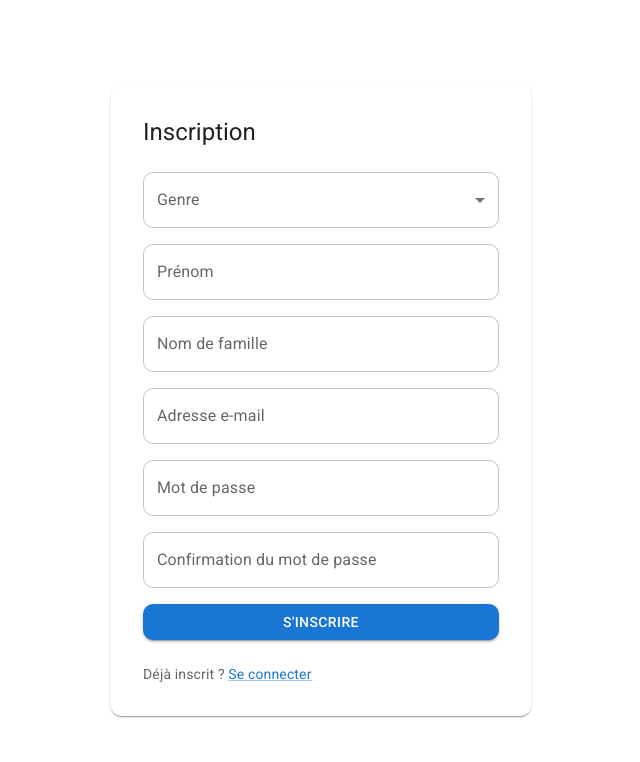
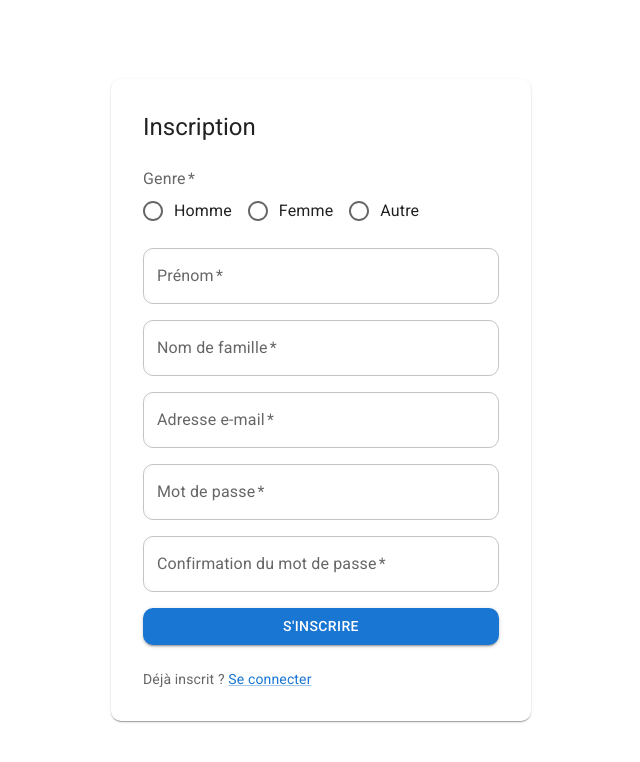
Before and after one commit to acanoenfr/insighteat-front, a React (Vite) app: page /sign_up in a window 1280 px wide. Shown: the top 762 px of the page, without its empty margins (319-959 px from the left). Built offline with nearby package versions, Linux system fonts and the light colour scheme; no server answers.

Commit message:
feat: Updating sign up page

```diff
--- a/src/assets/i18n/en/translations.json
+++ b/src/assets/i18n/en/translations.json
@@ -29,7 +29,7 @@
             },
             "no-account": "Not have an account ?"
         },
-        "sign_up": {
+        "sign-up": {
             "title": "Sign up",
             "fields": {
                 "gender": {
@@ -57,7 +57,8 @@
                 }
             },
             "errors": {
-                "unexpected-error": "An error is occurred during sign up process, please retry later."
+                "unexpected-error": "An error is occurred during sign up process, please retry later.",
+                "diff-passwords-error": "Password is different with its confirmation."
             },
             "actions": {
                 "submit": "Register",
--- a/src/assets/i18n/fr/translations.json
+++ b/src/assets/i18n/fr/translations.json
@@ -57,7 +57,8 @@
                 }
             },
             "errors": {
-                "unexpected-error": "Une erreur est survenue durant le processus d'inscription, veuillez réessayer."
+                "unexpected-error": "Une erreur est survenue durant le processus d'inscription, veuillez réessayer.",
+                "diff-passwords-error": "Le mot de passe est différent de sa confirmation."
             },
             "actions": {
                 "submit": "S'inscrire",
--- a/src/features/auth/pages/SignUpPage.tsx
+++ b/src/features/auth/pages/SignUpPage.tsx
@@ -1,7 +1,7 @@
 import { useState, type FormEvent } from "react"
 import { useNavigate, useLocation } from "react-router-dom"
 
-import { Alert, Box, Button, FormControl, InputLabel, Link, MenuItem, Paper, Select, Stack, TextField, Typography } from "@mui/material"
+import { Alert, Box, Button, FormControl, FormControlLabel, FormLabel, InputLabel, Link, MenuItem, Paper, Radio, RadioGroup, Select, Stack, TextField, Typography } from "@mui/material"
 import { Field, useForm } from "@tanstack/react-form"
 import { useTranslation } from "react-i18next"
 
@@ -29,7 +29,7 @@ export function SignUpPage() {
                 familyName: value.familyName,
                 email: value.email,
                 plainPassword: value.password
-            })
+            }, value.passwordConfirmation)
         })
     const [error, setError] = useState<string>()
 
@@ -39,10 +39,16 @@ export function SignUpPage() {
         form.handleSubmit()
     }
 
-    const handleSignUp = async (data: SignUpRequest) => {
+    const handleSignUp = async (data: SignUpRequest, passwordConfirmation: string) => {
         setError(undefined)
 
-        try {
+        if (data.plainPassword !== passwordConfirmation) {
+            setError(t('auth.sign-up.errors.diff-passwords-error'))
+            return;
+        }
+
+        try
+        {
             await signUp(data)
             navigate(from, { replace: true })
         }
@@ -74,16 +80,29 @@ export function SignUpPage() {
                                 name="gender"
                                 form={form}
                                 children={({ state, handleChange, handleBlur }) => (
-                                    <FormControl fullWidth onBlur={handleBlur}>
-                                        <InputLabel>{t('auth.sign-up.fields.gender.label')}</InputLabel>
-                                        <Select
+                                    <FormControl required fullWidth onBlur={handleBlur}>
+                                        <FormLabel>{t('auth.sign-up.fields.gender.label')}</FormLabel>
+                                        <RadioGroup
+                                            row
                                             value={state.value}
                                             onChange={(e) => handleChange(e.target.value)}
                                         >
-                                            <MenuItem value="Male">{t('auth.sign-up.fields.gender.label.options.male')}</MenuItem>
-                                            <MenuItem value="Female">{t('auth.sign-up.fields.gender.label.options.female')}</MenuItem>
-                                            <MenuItem value="Other">{t('auth.sign-up.fields.gender.label.options.other')}</MenuItem>
-                                        </Select>
+                                            <FormControlLabel
+                                                control={<Radio />}
+                                                label={t('auth.sign-up.fields.gender.options.male')}
+                                                value="Male"
+                                            />
+                                            <FormControlLabel
+                                                control={<Radio />}
+                                                label={t('auth.sign-up.fields.gender.options.female')}
+                                                value="Female"
+                                            />
+                                            <FormControlLabel
+                                                control={<Radio />}
+                                                label={t('auth.sign-up.fields.gender.options.other')}
+                                                value="Other"
+                                            />
+                                        </RadioGroup>
                                     </FormControl>
                                 )}
                             />
@@ -94,6 +113,7 @@ export function SignUpPage() {
                                 children={({ state, handleChange, handleBlur }) => (
                                     <TextField
                                         label={t('auth.sign-up.fields.given-name.label')}
+                                        required
                                         fullWidth
                                         value={state.value}
                                         onChange={(e) => handleChange(e.target.value)}
@@ -108,6 +128,7 @@ export function SignUpPage() {
                                 children={({ state, handleChange, handleBlur }) => (
                                     <TextField
                                         label={t('auth.sign-up.fields.family-name.label')}
+                                        required
                                         fullWidth
                                         value={state.value}
                                         onChange={(e) => handleChange(e.target.value)}
@@ -122,6 +143,7 @@ export function SignUpPage() {
                                 children={({ state, handleChange, handleBlur }) => (
                                     <TextField
                                         label={t('auth.sign-up.fields.email.label')}
+                                        required
                                         fullWidth
                                         value={state.value}
                                         onChange={(e) => handleChange(e.target.value)}
@@ -137,6 +159,7 @@ export function SignUpPage() {
                                     <TextField
                                         label={t('auth.sign-up.fields.password.label')}
                                         type="password"
+                                        required
                                         fullWidth
                                         value={state.value}
                                         onChange={(e) => handleChange(e.target.value)}
@@ -152,6 +175,7 @@ export function SignUpPage() {
                                     <TextField
                                         label={t('auth.sign-up.fields.password-confirmation.label')}
                                         type="password"
+                                        required
                                         fullWidth
                                         value={state.value}
                                         onChange={(e) => handleChange(e.target.value)}
--- a/src/main.tsx
+++ b/src/main.tsx
@@ -2,7 +2,6 @@ import React from "react"
 import ReactDOM from "react-dom/client"
 import { RouterProvider } from "react-router-dom";
 import { QueryClientProvider } from "@tanstack/react-query"
-import { TanStackDevtools } from "@tanstack/react-devtools"
 import { ThemeProvider, CssBaseline } from "@mui/material"
 
 import { router } from "./app/router";
@@ -20,7 +19,6 @@ ReactDOM
         <CssBaseline />
         <QueryClientProvider client={queryClient}>
           <RouterProvider router={router} />
-          <TanStackDevtools />
         </QueryClientProvider>
       </ThemeProvider>
     </React.StrictMode>,
```
